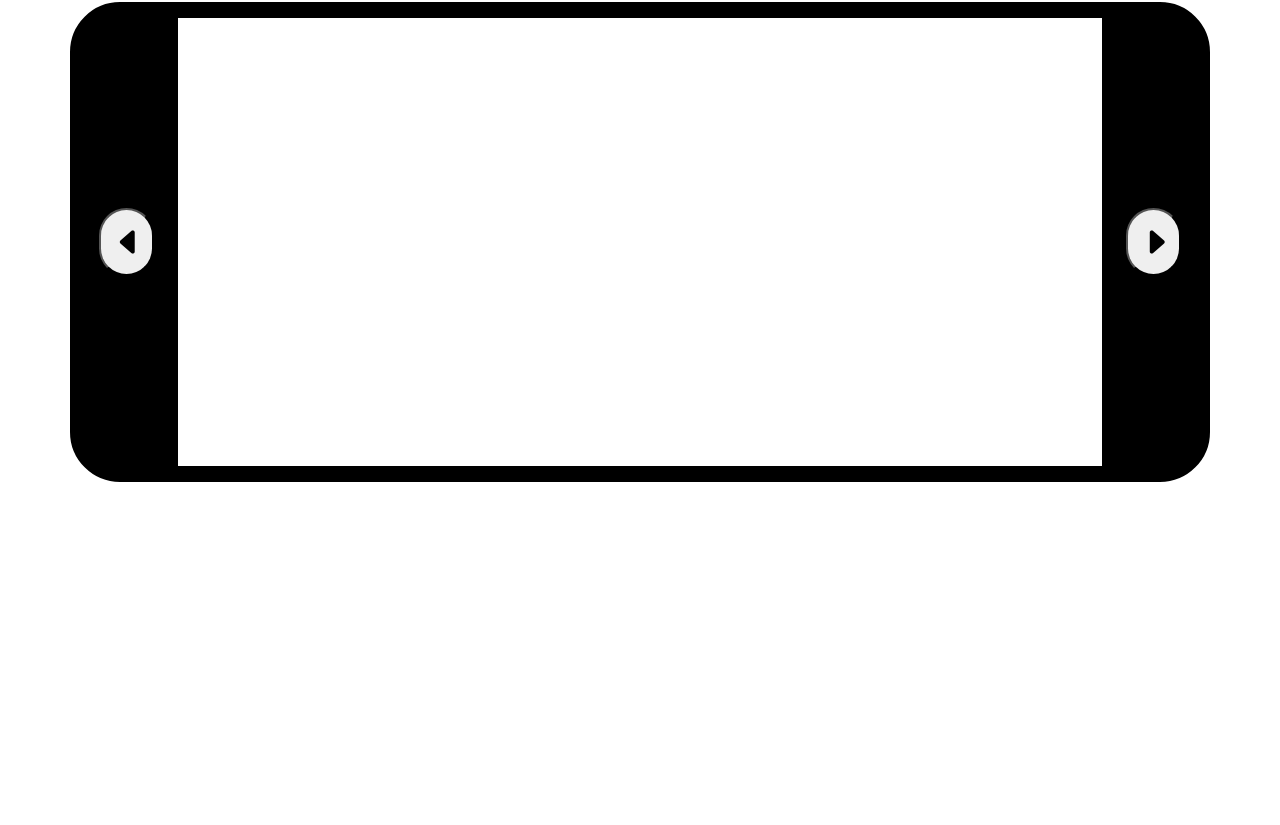
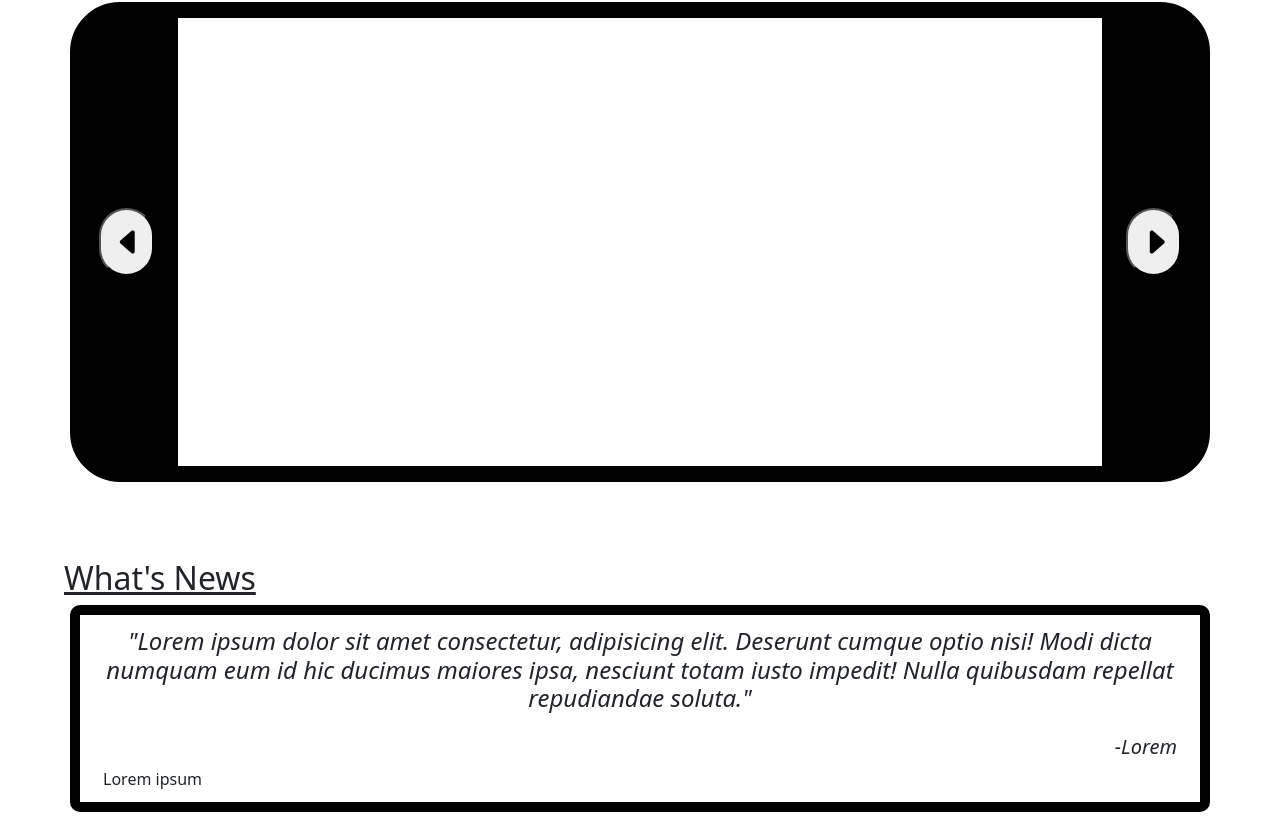
Before and after one commit to Dev-id-A/game-shop-example, a React (Vite) app: page / in a window 1280 px wide. Shown: the part 190-1015 px from the top of the page. Before the commit the page ends 800 px from the top, so only its background shows below. Built offline with nearby package versions, Linux system fonts and the light colour scheme.

Commit message:
News section

```diff
--- a/src/App.jsx
+++ b/src/App.jsx
@@ -3,6 +3,7 @@ import './styles/App.css';
 import Navbar from './assets/navbar/Navbar.jsx';
 import Menu from './assets/menu/Menu.jsx';
 import HomeScroll from './assets/home-scroll/Home-scroll.jsx';
+import HomeNews from './assets/home-news/Home-news.jsx';
 
 function App() {
   const [toggleMenu, setToggleMenu] = useState(false);
@@ -12,6 +13,7 @@ function App() {
       <Menu/>
       <h1 id="title">Welcome to "The" Game Shop</h1>
       <HomeScroll/>
+      <HomeNews/>
     </main>
   )
 }
--- /dev/null
+++ b/src/assets/home-news/Home-news.jsx
@@ -0,0 +1,17 @@
+import React from 'react';
+import "./home-news.css"
+
+const HomeNews = () => {
+  return (
+    <section id="news-section">
+        <h2 id="section-title">What's News</h2>
+        <div id="news-div" className="container">
+            <h4 id="news-title">"Lorem ipsum dolor sit amet consectetur, adipisicing elit. Deserunt cumque optio nisi! Modi dicta numquam eum id hic ducimus maiores ipsa, nesciunt totam iusto impedit! Nulla quibusdam repellat repudiandae soluta."</h4>
+            <h5 id="news-portal">-Lorem</h5>
+            <a id="news-site">Lorem ipsum</a>
+        </div>
+    </section>
+  )
+}
+
+export default HomeNews
--- /dev/null
+++ b/src/assets/home-news/home-news.css
@@ -0,0 +1,21 @@
+#news-section {
+  margin-top: 5%;
+  padding: 1% 5%;
+}
+#news-section #section-title {
+  text-decoration: underline;
+}
+#news-section #news-div {
+  border: 10px solid black;
+  border-radius: 10px;
+  padding: 1% 2%;
+}
+#news-section #news-div #news-title {
+  font-style: italic;
+  text-align: center;
+}
+#news-section #news-div #news-portal {
+  font-style: oblique;
+  margin-top: 2%;
+  text-align: end;
+}/*# sourceMappingURL=home-news.css.map */
--- /dev/null
+++ b/src/assets/home-news/home-news.scss
@@ -0,0 +1,28 @@
+@import "../../styles/partials/mixins";
+@import "../../styles/partials/variables";
+
+#news-section{
+    margin-top: 5%;
+    padding: 1% 5%;
+
+    #section-title{
+        text-decoration: underline;
+    }
+
+    #news-div{
+        border: 10px solid black;
+        border-radius: 10px;
+        padding: 1% 2%;
+
+        #news-title{
+            font-style: italic;
+            text-align: center;
+        }
+
+        #news-portal{
+            font-style: oblique;
+            margin-top: 2%;
+            text-align: end;
+        }
+    }
+}
--- a/src/assets/home-scroll/Home-scroll.jsx
+++ b/src/assets/home-scroll/Home-scroll.jsx
@@ -2,6 +2,7 @@ import React from 'react';
 import "./home-scroll.css";
 
 const HomeScroll = () => {
+
   return (
     <div id="scroll-div" className="container col-12 row gap-4">
       <button id="scroll-left-btn" className='col-1'><i className="bi bi-caret-left-fill"></i></button>
```
Also changed, not shown: 1 other file (tests, documents, lock files or other folders).
